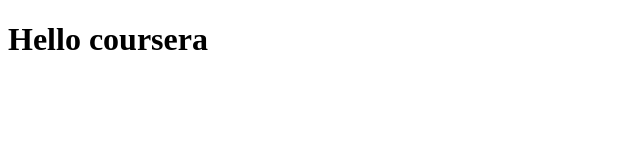
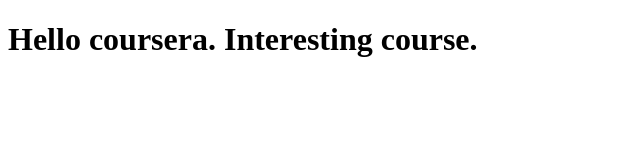
Before and after one commit to DaveMcRae999/coursera-test, a plain HTML site: page site/index.html in a window 1280 px wide. Shown: the whole page, without its empty margins (0-640 px from the left). Drawn offline with Linux system fonts and the light colour scheme.

Commit message:
small addition

```diff
--- a/site/index.html
+++ b/site/index.html
@@ -4,6 +4,6 @@
 	<title>Hello</title>
 </head>
 <body>
-<h1>Hello coursera</h1>
+<h1>Hello coursera. Interesting course.</h1>
 </body>
 </html>
```
